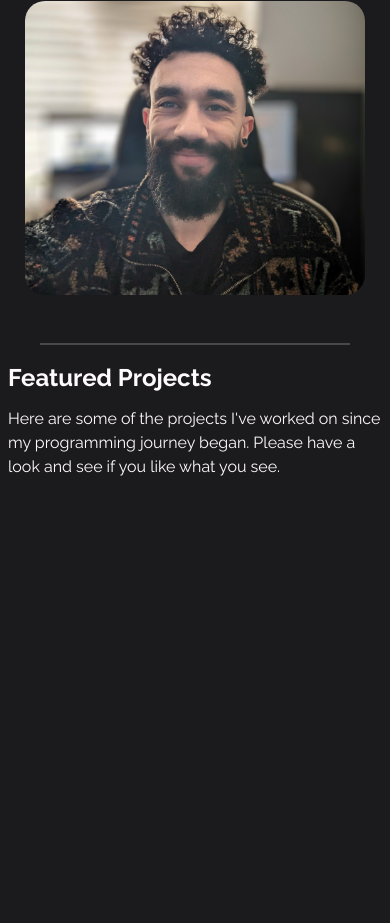
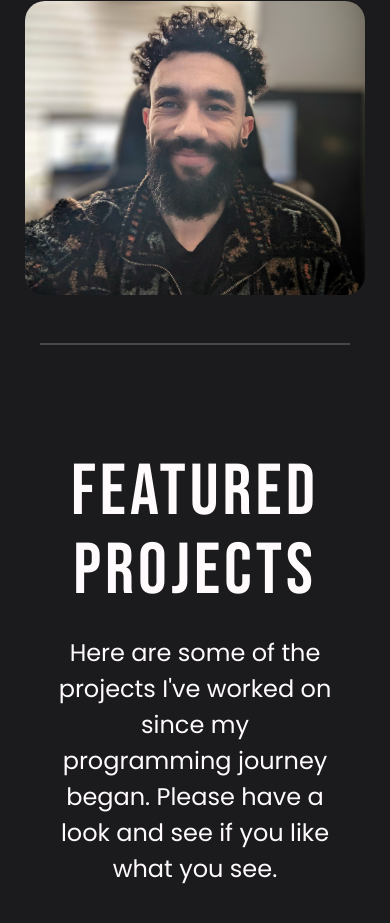
Before and after one commit to SJK9476/Personal-Portfolio-Mk2, a plain HTML site: page index.html in a window 390 px wide. Shown: the part 977-1900 px from the top of the page. Before the commit the page ends 1456 px from the top, so only its background shows below. Drawn offline with Linux system fonts and the light colour scheme.

Commit message:
set up featured title section, made it responsive

```diff
--- a/style.css
+++ b/style.css
@@ -319,3 +319,31 @@ body {
     margin: 0 auto;
   }
 }
+
+.featured {
+  padding: 3rem;
+}
+
+.callout h2 {
+  font-family: var(--ff-title);
+  font-size: 4.5rem;
+  font-weight: 400;
+  letter-spacing: 4px;
+}
+
+.callout p {
+  font-family: var(--ff-sub-title);
+  font-size: 1.5rem;
+  text-wrap: wrap;
+  max-width: 50%;
+}
+
+@media screen and (max-width: 1250px) {
+  .callout {
+    text-align: center;
+  }
+
+  .callout p {
+    max-width: 100%;
+  }
+}
```
